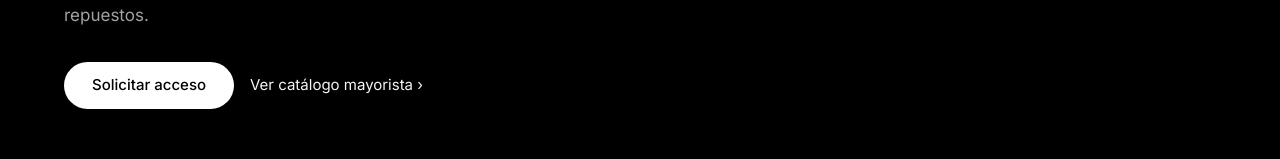
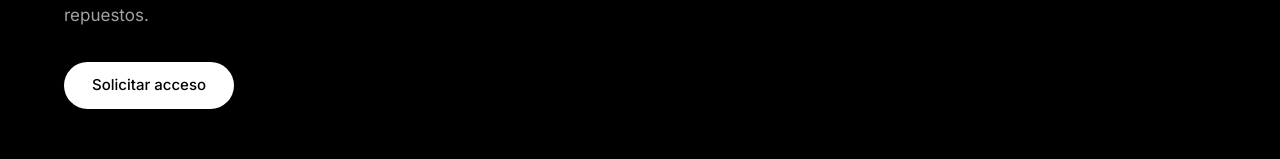
Before and after one commit to Yefrisaurio30/SOFTWARE-TECNOVO-EMPRESA, a Next.js app: page /distribuidores in a window 1280 px wide. Shown: the part 466-625 px from the top of the page. Built offline with nearby package versions, Linux system fonts and the light colour scheme; no server answers; the database is empty.

Commit message:
fix(distribuidores): quitar boton de catalogo mayorista
- La landing solo ofrece solicitar acceso; el catalogo sigue para mayoristas

```diff
--- a/app/distribuidores/page.tsx
+++ b/app/distribuidores/page.tsx
@@ -35,9 +35,6 @@ export default function DistribuidoresPage() {
             >
               Solicitar acceso
             </Link>
-            <Link href="/distribuidores/catalogo" className="py-3 text-[15px]">
-              Ver catálogo mayorista <span aria-hidden>›</span>
-            </Link>
           </div>
         </Container>
       </section>
```
